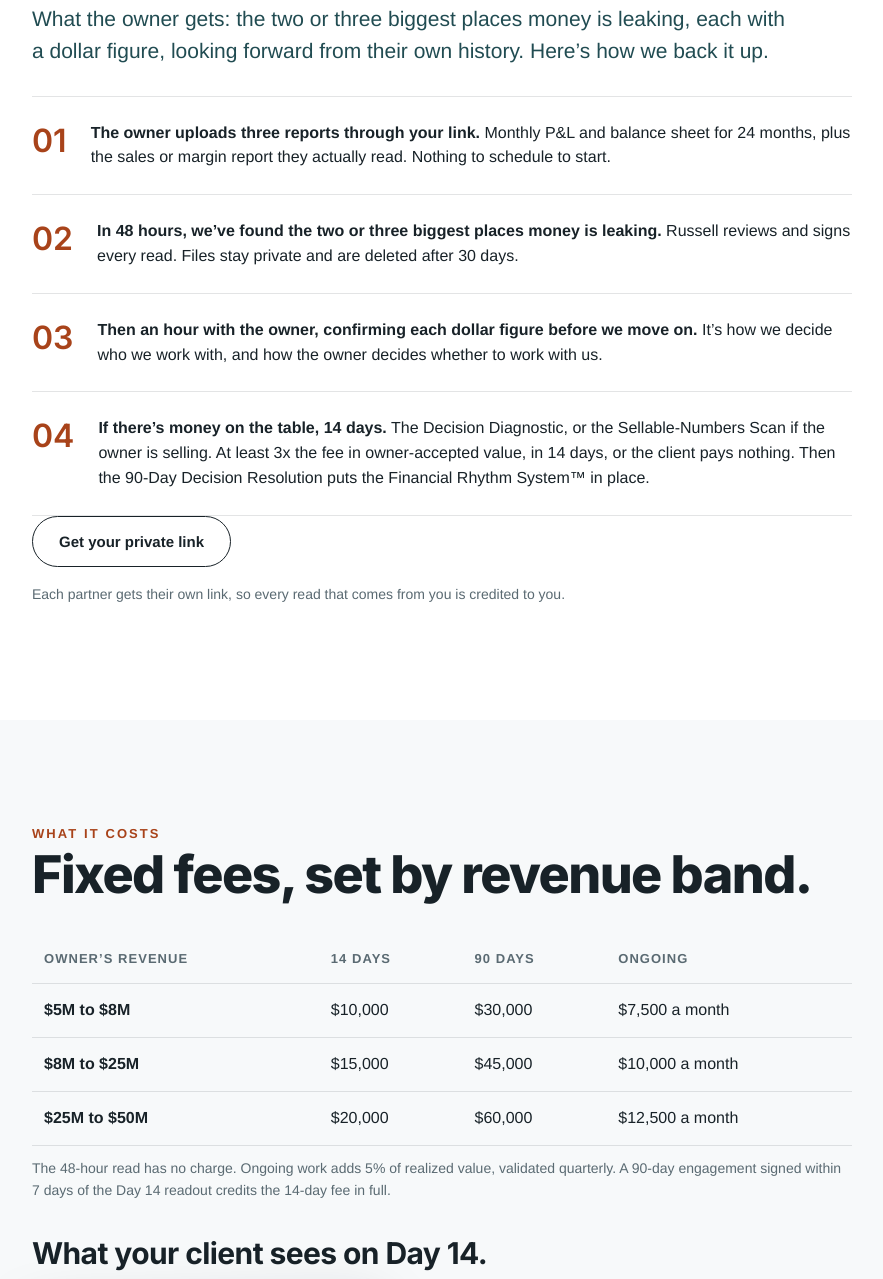
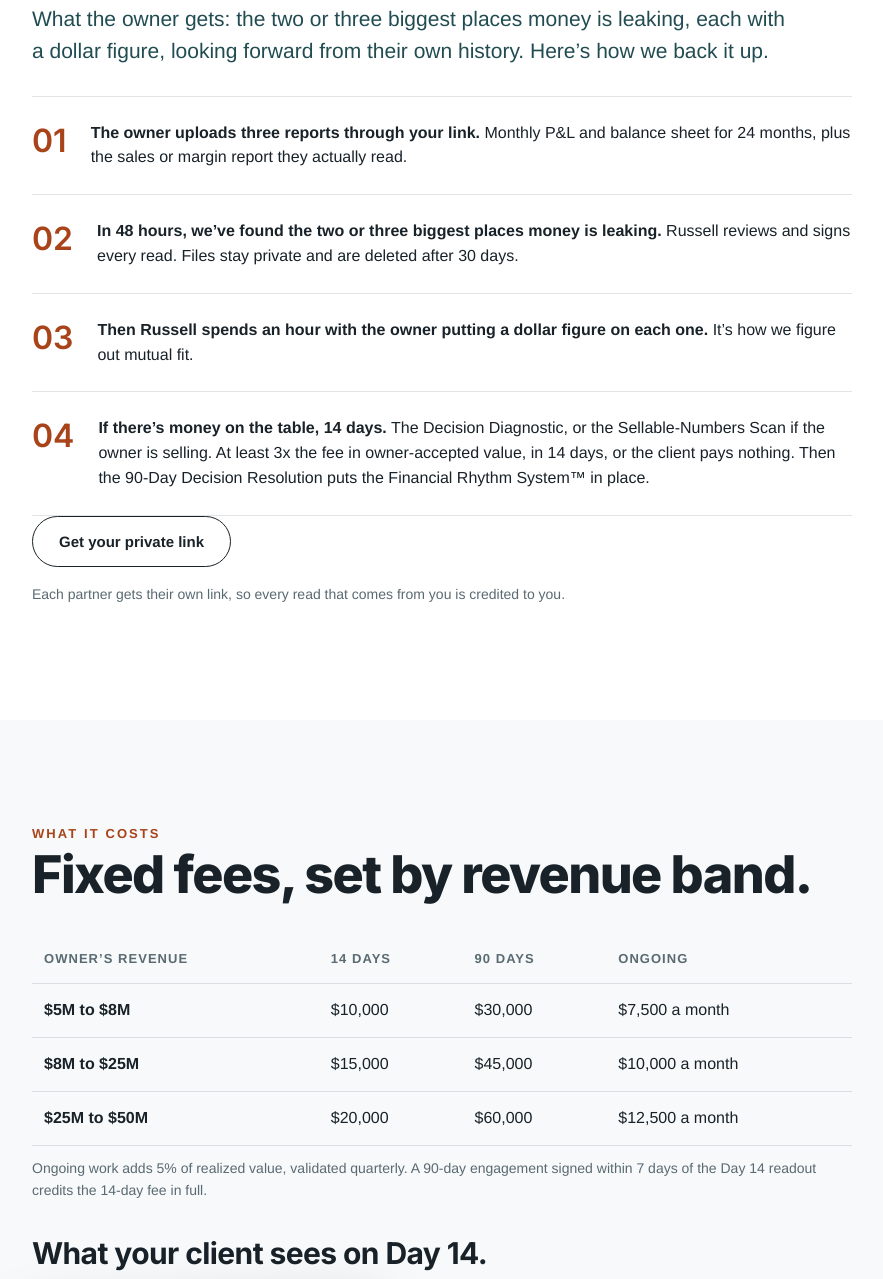
Before and after one commit to russellfette/decisivefinance, an Astro site: page /partners in a window 1280 px wide. Shown: the part 3420-4699 px from the top of the page, without its empty margins (18-901 px from the left). Built offline with nearby package versions, Linux system fonts and the light colour scheme; Astro itself is replaced by a stand-in of ours.

Commit message:
Partners: 48-hour read lines to Phrase Book v3.9 section 3h; drop no charge and nothing to schedule (OA inbox 32, ruling R10)

```diff
--- a/src/pages/partners.astro
+++ b/src/pages/partners.astro
@@ -36,7 +36,7 @@ const introExplore = {
   subject: 'Where your profit is leaking',
   body: `[Owner], I’d like you to meet Russell Fette at Decisive Finance. He can show you where your profit is leaking, with a dollar figure on each leak. You know it’s there; you just haven’t had time to find it.
 
-He finds it fast. Send him three reports, and in 48 hours he’s found the two or three biggest leaks. Then he spends an hour with you confirming what each one is worth to fix. It looks forward, built on your own numbers. Here’s the link: [your private link]
+He finds it fast. Send him three reports you already have (P&L by month, balance sheet, the sales or margin report you actually look at) and in 48 hours he’s found the two or three biggest leaks. Then he spends an hour with you putting a dollar figure on each one and what to decide first. It’s how you both figure out whether working together makes sense. Here’s the link: [your private link]
 
 Russell, over to you.`,
 };
@@ -59,7 +59,7 @@ const proofOperating = [
 const faqs = [
   {
     q: 'What does the owner have to send?',
-    a: 'Three reports: monthly P&L and balance sheet for the last 24 months, plus whichever sales or margin report they actually read. They upload them through your private link. There’s no charge for the read.',
+    a: 'Three reports: monthly P&L and balance sheet for the last 24 months, plus whichever sales or margin report they actually read. They upload them through your private link.',
   },
   {
     q: 'What happens to their files?',
@@ -67,7 +67,7 @@ const faqs = [
   },
   {
     q: 'Why the hour after the read?',
-    a: 'So every dollar figure is one the owner agrees with. We take the findings one at a time, and we don’t move on until the owner says the number holds up. It’s also how we decide who we work with, and how the owner decides whether to work with us. If we can’t find real money, we tell them that too.',
+    a: 'So every dollar figure is one the owner agrees with. We take the findings one at a time, and we don’t move on until the owner says the number holds up. It’s how we figure out mutual fit. If we can’t find real money, we tell them that too.',
   },
   {
     q: 'What does it cost after that?',
@@ -152,9 +152,9 @@ const faqJsonLd = {
         <h2>The leaks, in dollars, in 48 hours.</h2>
         <p class="lede">What the owner gets: the two or three biggest places money is leaking, each with a dollar figure, looking forward from their own history. Here&rsquo;s how we back it up.</p>
         <ol class="engine-list">
-          <li class="engine-item"><div><p><strong>The owner uploads three reports through your link.</strong> Monthly P&amp;L and balance sheet for 24 months, plus the sales or margin report they actually read. Nothing to schedule to start.</p></div></li>
+          <li class="engine-item"><div><p><strong>The owner uploads three reports through your link.</strong> Monthly P&amp;L and balance sheet for 24 months, plus the sales or margin report they actually read.</p></div></li>
           <li class="engine-item"><div><p><strong>In 48 hours, we&rsquo;ve found the two or three biggest places money is leaking.</strong> Russell reviews and signs every read. Files stay private and are deleted after 30 days.</p></div></li>
-          <li class="engine-item"><div><p><strong>Then an hour with the owner, confirming each dollar figure before we move on.</strong> It&rsquo;s how we decide who we work with, and how the owner decides whether to work with us.</p></div></li>
+          <li class="engine-item"><div><p><strong>Then Russell spends an hour with the owner putting a dollar figure on each one.</strong> It&rsquo;s how we figure out mutual fit.</p></div></li>
           <li class="engine-item"><div><p><strong>If there&rsquo;s money on the table, 14 days.</strong> The Decision Diagnostic, or the Sellable-Numbers Scan if the owner is selling. At least 3x the fee in owner-accepted value, in 14 days, or the client pays nothing. Then the 90-Day Decision Resolution puts the Financial Rhythm System&trade; in place.</p></div></li>
         </ol>
         <p><a class="btn btn-secondary" href={askLink}>Get your private link</a></p>
@@ -180,7 +180,7 @@ const faqJsonLd = {
             </tbody>
           </table>
         </div>
-        <p class="muted-note">The 48-hour read has no charge. Ongoing work adds 5% of realized value, validated quarterly. A 90-day engagement signed within 7 days of the Day 14 readout credits the 14-day fee in full.</p>
+        <p class="muted-note">Ongoing work adds 5% of realized value, validated quarterly. A 90-day engagement signed within 7 days of the Day 14 readout credits the 14-day fee in full.</p>
         <h3>What your client sees on Day 14.</h3>
         <ReadoutSample />
       </div>
```
